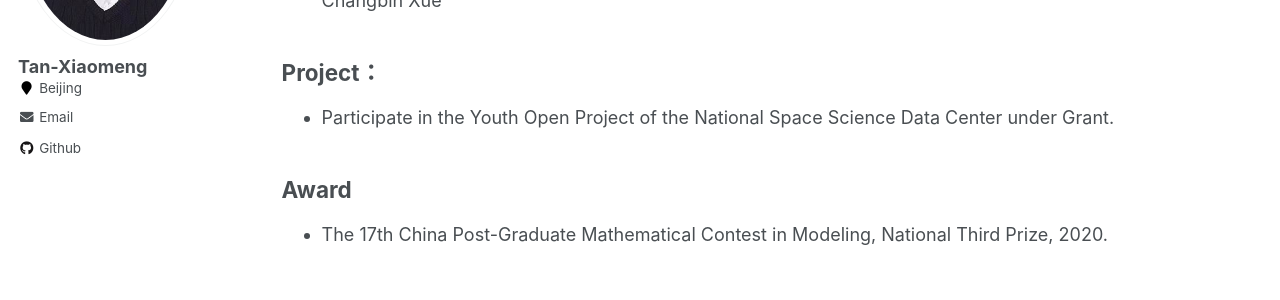
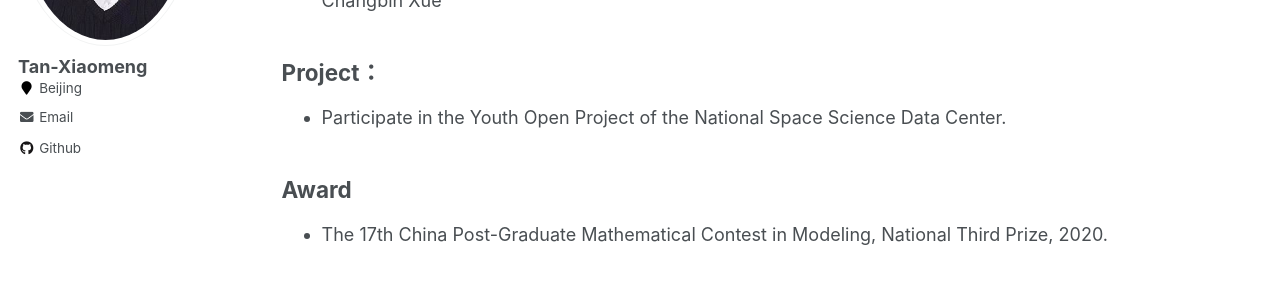
Before and after one commit to XM-Tan/xm-tan.github.io, a Jekyll site: the page built from _pages/cv.md, in a window 1280 px wide. Shown: the part 312-612 px from the top of the page. Built offline with Jekyll 4.4.1, drawn with Linux system fonts in a browser that asks for light colours.

Commit message:
Update cv.md

```diff
--- a/_pages/cv.md
+++ b/_pages/cv.md
@@ -18,7 +18,7 @@ redirect_from:
 
 ## Project：
 
-* Participate in the Youth Open Project of the National Space Science Data Center under Grant.
+* Participate in the Youth Open Project of the National Space Science Data Center.
 
 ## Award
 
```
